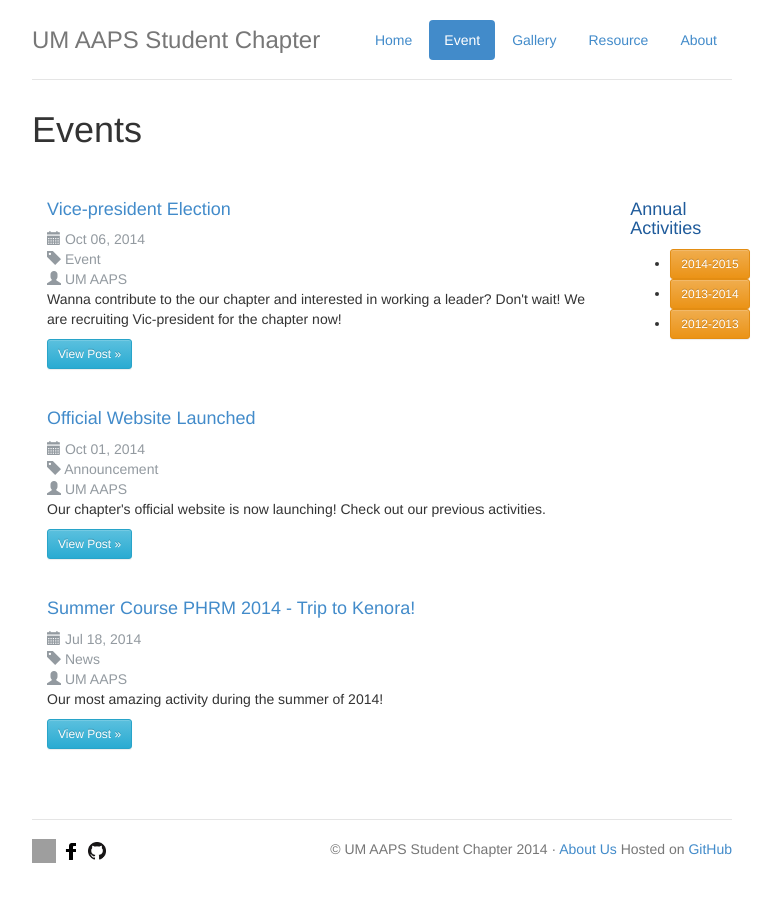
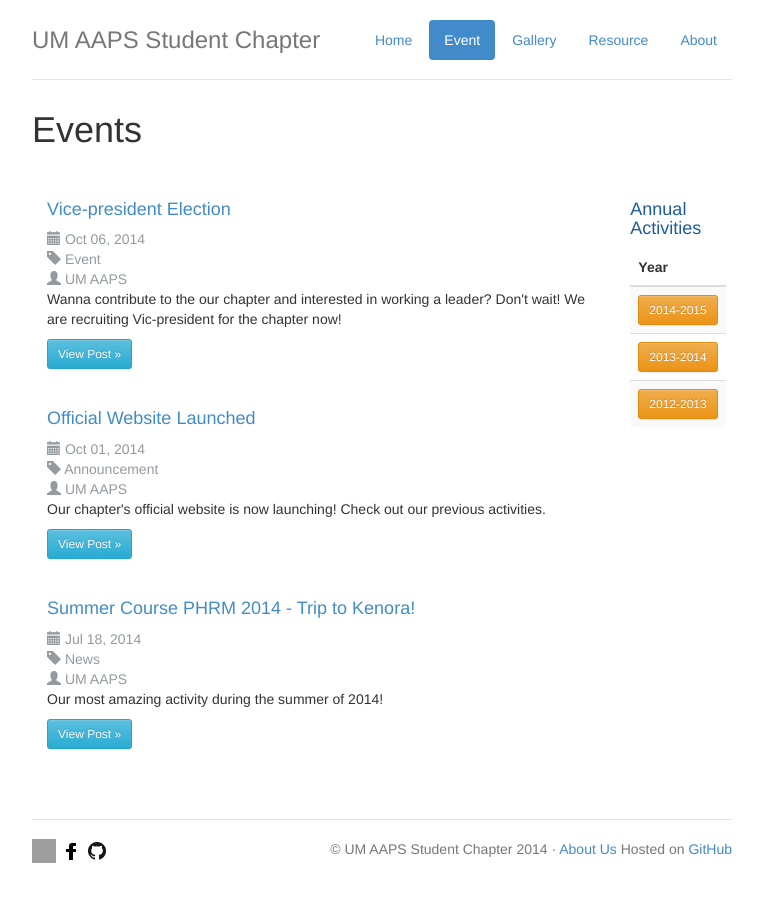
Before and after one commit to umaaps/umaaps.github.io, a Jekyll site: the page built from posts.html, in a window 1280 px wide. Shown: the whole page, without its empty margins (273-1054 px from the left). Built offline with Jekyll 4.4.1, drawn with Linux system fonts in a browser that asks for light colours.

Commit message:
change the posts.html structure

```diff
--- a/posts.html
+++ b/posts.html
@@ -27,10 +27,23 @@ permalink: /posts/
 
         <div class="container col-lg-2">
             <h4 style="color:#1f5b9b">Annual Activities</h4>
-            <ul>
-                <li class="fancybox fancybox.iframe" href="{{site.annualactivityurl}}2014-2015.html"><button type="button" class="btn btn-sm btn-warning">2014-2015</button></a></li>
-                <li class="fancybox fancybox.iframe" href="{{site.annualactivityurl}}2013-2014.html"><button type="button" class="btn btn-sm btn-warning">2013-2014</button></a></li>
-                <li class="fancybox fancybox.iframe" href="{{site.annualactivityurl}}2012-2013.html"><button type="button" class="btn btn-sm btn-warning">2012-2013</a></button></li>
-            </ul>
+                <table class="table table-striped">
+                  <thead>
+                    <tr>
+                      <th>Year</th>
+                    </tr>
+                  </thead>
+                  <tbody>
+                    <tr>
+                      <td><a class="fancybox fancybox.iframe" href="{{site.annualactivityurl}}2014-2015.html"><button type="button" class="btn btn-sm btn-warning">2014-2015</button></a></td>
+                    </tr>
+                    <tr>
+                      <td><a class="fancybox fancybox.iframe" href="{{site.annualactivityurl}}2013-2014.html"><button type="button" class="btn btn-sm btn-warning">2013-2014</button></a></td>
+                    </tr>
+                    <tr>
+                      <td><a class="fancybox fancybox.iframe" href="{{site.annualactivityurl}}2012-2013.html"><button type="button" class="btn btn-sm btn-warning">2012-2013</button></a></td>
+                    </tr>
+                  </tbody>
+                </table>
         </div>
     </div>
```
Also changed, not shown: 2 other files.
